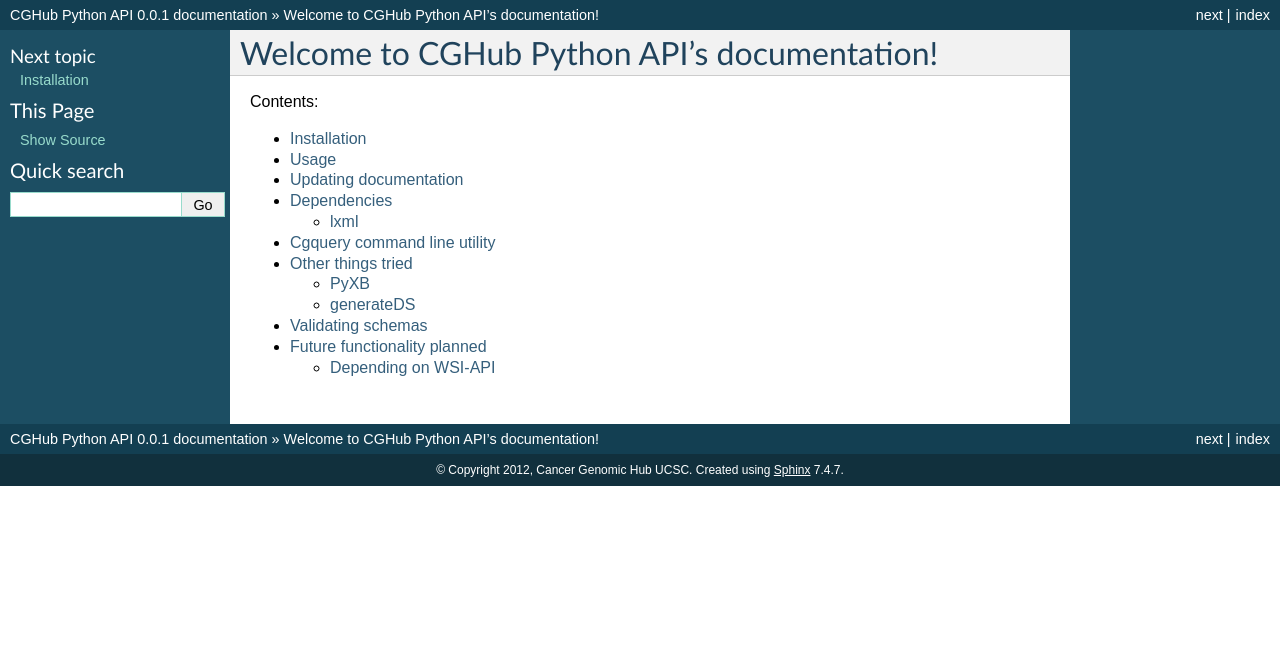
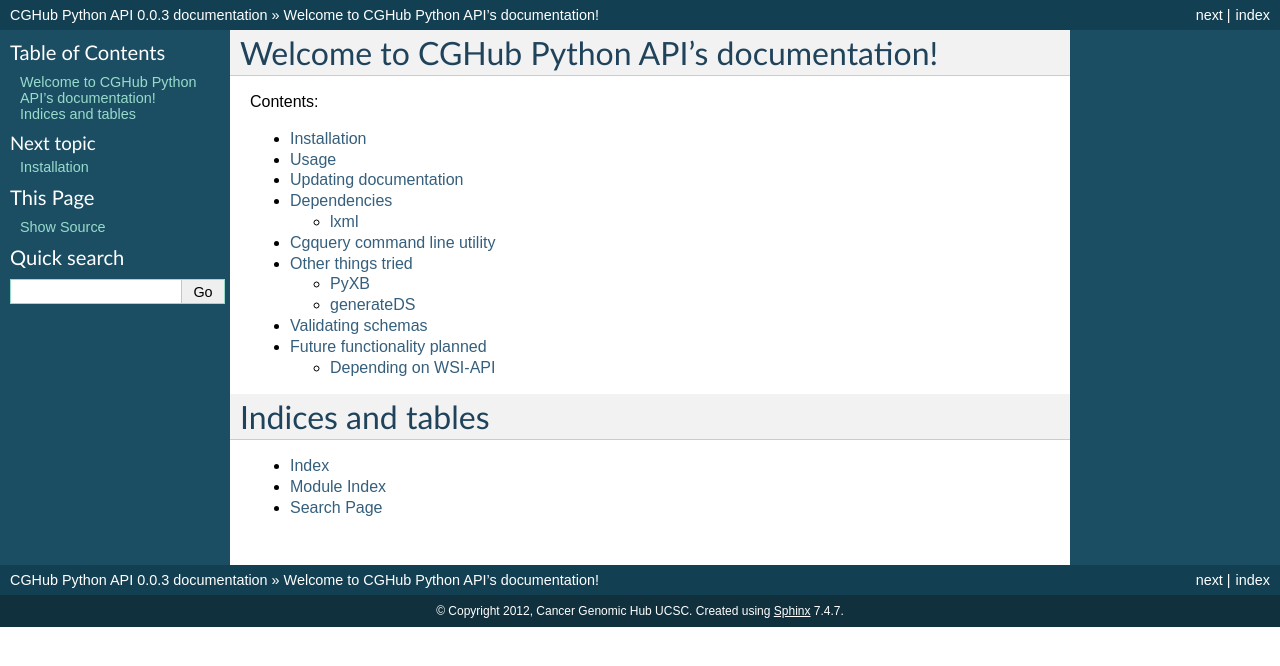
Before and after one commit to dudarev/cghub, a Sphinx documentation site: the page built from cghub_api/docs/source/index.rst, in a window 1280 px wide. Shown: the top 666 px of the page. Built offline with Sphinx 7.4.7, drawn with Linux system fonts in a browser that asks for light colours.

Commit message:
ticket:37 documentation based on source docs generated with apidoc

```diff
--- a/cghub_api/docs/source/conf.py
+++ b/cghub_api/docs/source/conf.py
@@ -16,7 +16,8 @@
 # If extensions (or modules to document with autodoc) are in another directory,
 # add these directories to sys.path here. If the directory is relative to the
 # documentation root, use os.path.abspath to make it absolute, like shown here.
-#sys.path.insert(0, os.path.abspath('.'))
+
+sys.path.insert(0, os.path.relpath('../../cghub_api'))
 
 # -- General configuration -----------------------------------------------------
 
@@ -25,7 +26,7 @@
 
 # Add any Sphinx extension module names here, as strings. They can be extensions
 # coming with Sphinx (named 'sphinx.ext.*') or your custom ones.
-extensions = []
+extensions = ['sphinx.ext.autodoc', 'sphinx.ext.coverage', 'sphinx.ext.viewcode']
 
 # Add any paths that contain templates here, relative to this directory.
 templates_path = ['_templates']
@@ -50,7 +51,7 @@
 # The short X.Y version.
 version = '0.0'
 # The full version, including alpha/beta/rc tags.
-release = '0.0.1'
+release = '0.0.3'
 
 # The language for content autogenerated by Sphinx. Refer to documentation
 # for a list of supported languages.
--- a/cghub_api/docs/source/index.rst
+++ b/cghub_api/docs/source/index.rst
@@ -26,3 +26,11 @@
     validation.rst
 
     future.rst
+
+
+Indices and tables
+==================
+
+* :ref:`genindex`
+* :ref:`modindex`
+* :ref:`search`
```
Also changed, not shown: cghub_api/docs/source/cghub_api.rst (added, +42 -0 lines), cghub_api/docs/source/modules.rst (added, +7 -0 lines), 1 other file.
